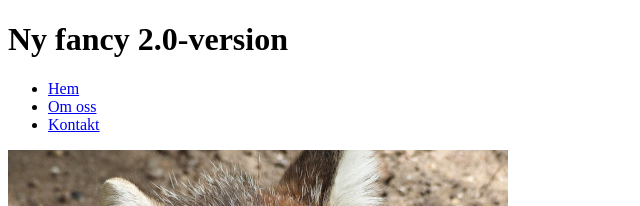
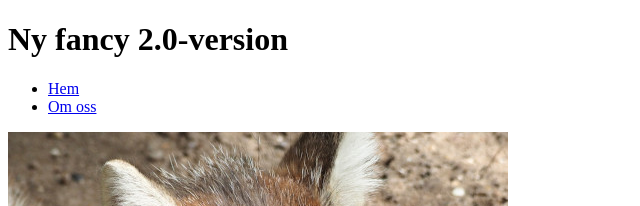
Before and after one commit to jonkri/branch-exempel, a Vue app: page / in a window 1280 px wide. Shown: the top 206 px of the page, without its empty margins (0-640 px from the left). Built offline with nearby package versions, Linux system fonts and the light colour scheme; no server answers.

Commit message:
Remove contact page

```diff
--- a/src/App.vue
+++ b/src/App.vue
@@ -22,9 +22,6 @@
       <li>
         <RouterLink to="/about">Om oss</RouterLink>
       </li>
-      <li>
-        <RouterLink to="/contact">Kontakt</RouterLink>
-      </li>
     </ul>
   </nav>
   <HelloWorld msg="Hello World!" />
--- a/src/router.js
+++ b/src/router.js
@@ -1,7 +1,6 @@
 import { createRouter, createWebHashHistory } from 'vue-router'
 
 import AboutView from './views/AboutView.vue'
-import ContactView from './views/ContactView.vue'
 import HomeView from './views/HomeView.vue'
 
 export default createRouter({
@@ -12,10 +11,6 @@ export default createRouter({
       path: '/about'
     },
     {
-      component: ContactView,
-      path: '/contact'
-    },
-    {
       component: HomeView,
       path: '/'
     }
--- a/src/views/ContactView.vue
+++ /dev/null
@@ -1 +0,0 @@
-<template><h1>Kontakt</h1></template>
```
